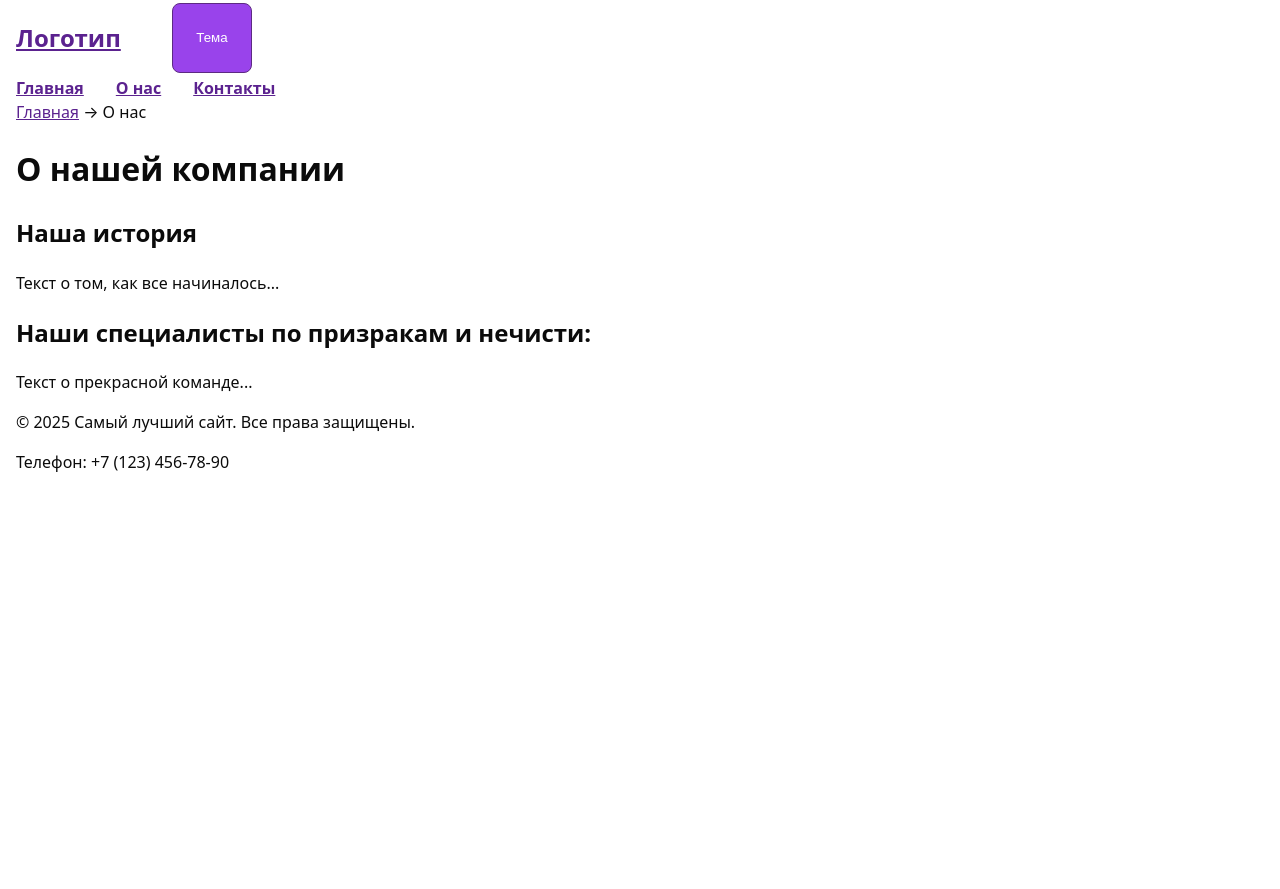
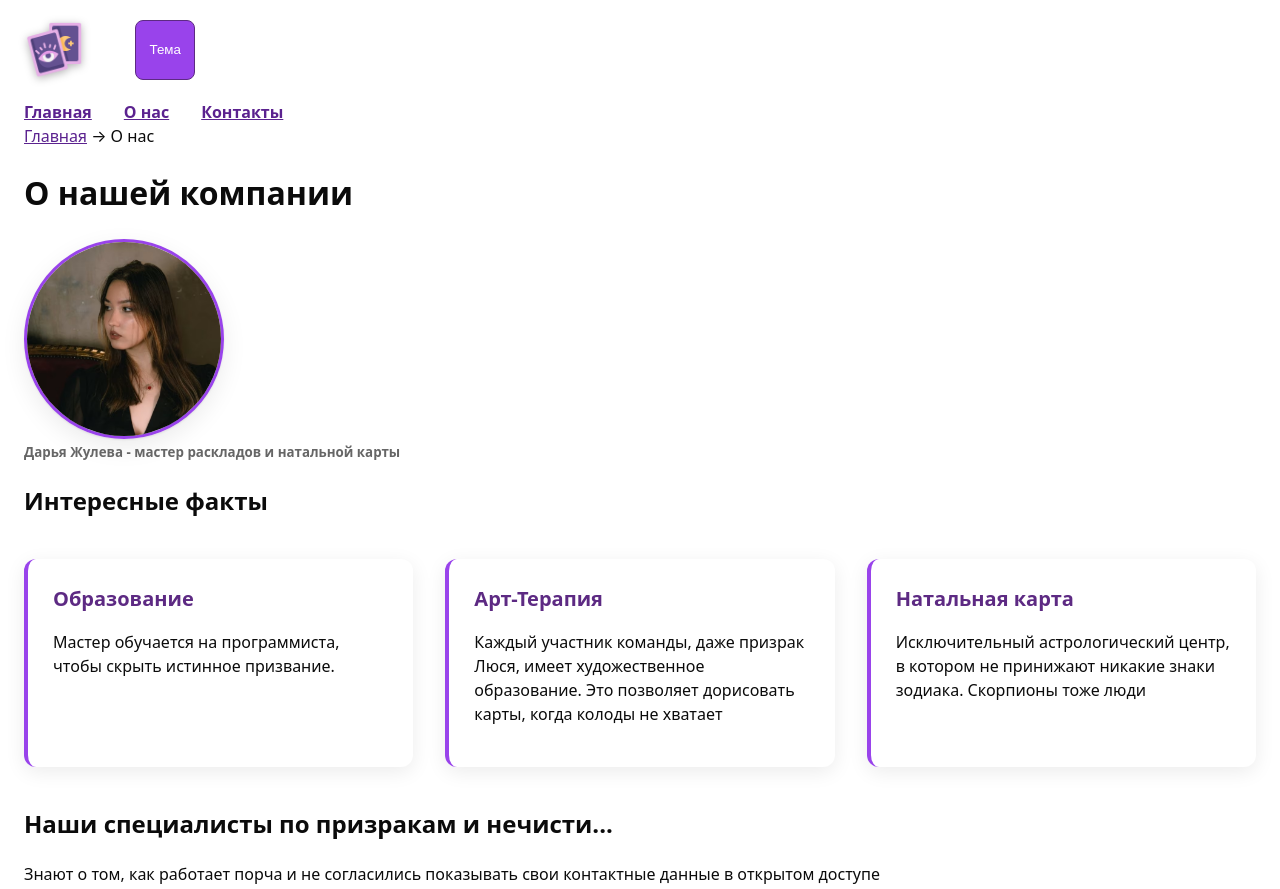
Before and after one commit to Rin-RGB/My-amazing-project, a plain HTML site: page about.html in a window 1280 px wide. Shown: the top 889 px of the page. Before the commit the page ends 800 px from the top, so only its background shows below. Drawn offline with Linux system fonts and the light colour scheme.

Commit message:
feat: big update

```diff
--- a/about.html
+++ b/about.html
@@ -11,7 +11,9 @@
 <body>
     <header class="site-header">
         <div class="top-bar">
-            <h2><a class="site-header_logo" href="index.html">Логотип</a></h2>
+            <h2><a class="site-header_logo" href="index.html">
+                <img src="assets/logo.png" alt="Логотип">
+            </a></h2>
             <button class="theme-toggle" type="button" aria-pressed="false">Тема</button>
             <script defer>
                 const KEY='theme', btn=document.querySelector('.theme-toggle');
@@ -44,13 +46,38 @@
             <span>О нас</span>
         </nav>
         <h1>О нашей компании</h1>
-        <section>
-            <h2>Наша история</h2>
-            <p>Текст о том, как все начиналось...</p>
+            <div class="our-master">
+                <picture class="our-master_portrait">
+                    <source type="image/avif" srcset="img/self_portrait.avif">
+                    <source type="image/webp" srcset="img/self_portrait.webp">
+                    <img src="img/self_portrait.jpg" alt="Портрет нашего мастера">
+                </picture>
+                <small class="small-text">Дарья Жулева - мастер раскладов и натальной карты</small>
+            </div>
+
+        <section class="funfacts">
+            <h2 class="section-title">Интересные факты</h2>
+            <ul class="funfacts_list">
+                <li class="funfact-card">
+                    <h3 class="funfact-title">Образование</h3>
+                    <p class="funfact-desc">Мастер обучается на программиста, чтобы скрыть
+                        истинное призвание.</p>
+                    </li>
+                <li class="funfact-card">
+                    <h3 class="funfact-title">Арт-Терапия</h3>
+                    <p class="funfact-desc">Каждый участник команды, даже призрак Люся, имеет художественное
+                        образование. Это позволяет дорисовать карты, когда колоды не хватает</p>
+                    </li>
+                <li class="funfact-card">
+                    <h3 class="funfact-title">Натальная карта</h3>
+                    <p class="funfact-desc">Исключительный астрологический центр, в котором не принижают
+                        никакие знаки зодиака. Скорпионы тоже люди</p>
+                    </li>
+            </ul>
         </section>
         <section>
-            <h2>Наши специалисты по призракам и нечисти: </h2>
-            <p>Текст о прекрасной команде...</p>
+            <h2>Наши специалисты по призракам и нечисти... </h2>
+            <p>Знают о том, как работает порча и не согласились показывать свои контактные данные в открытом доступе</p>
         </section>
     </main>
     <footer>
--- a/styles.css
+++ b/styles.css
@@ -2,7 +2,7 @@
     /* Палитра */
     --color-bg:#fff; --color-fg:#0b0b0b; --color-muted:#666;
     --color-primary:#9943eb; --color-danger:#bb003b; --color-border:#5d2a83;
-    --color-link: #5b228f;
+    --color-link: #5b228f; --color-item: #fff;
     /* Типографика и размеры */
     --font-body:system-ui,-apple-system,"Segoe UI",Roboto,Arial,sans-serif;
     --space-1:4px; --space-2:8px; --space-3:16px; --space-4:24px; --space5:40px;
@@ -14,19 +14,12 @@
 /* Тёмная тема: переопределяем только значения токенов */
 body.theme-dark{
     --color-bg:#2c2c2c; --color-fg:#f5f5f5; --color-muted:#aaa;
-    --color-primary:#8c41c5; --color-link: #8c41c5;
+    --color-primary:#8c41c5; --color-link: #8c41c5; --color-item: #3c3c3c;
+    --color-border: #ac61e5;
 }
 
-.hero{
-    background:
-    linear-gradient(to top, rgba(0,0,0,.55), rgba(0,0,0,.15)),
-    url("img/hero-1920.jpg") center/cover no-repeat;
-    padding: clamp(2rem, 6vw, 6rem) 1rem;
-    border-radius:var(--radius);
-}
-.media{
-    width: 1200px;
-}
+
+
 
 * { box-sizing: border-box; }
 html, body {margin: 0; padding: 0; }
@@ -34,7 +27,7 @@ body { font-family: var(--font-body);
     background: var(--color-bg);
     color:var(--color-fg);
     line-height: 1.5;
-    padding-inline: var(--space-3);
+    padding-inline: var(--space-4);
 }
 
 html{ scroll-behavior:smooth; } /* Плавная прокрутка к #якорю */
@@ -85,15 +78,75 @@ button:hover { filter: brightness(0.95); }
 }
 [aria-invalid="true"] { border-color: var(--color-danger); }
 
+.hero{
+    background:
+    linear-gradient(to top, rgba(0,0,0,.55), rgba(0,0,0,.15)),
+    url("img/hero-1920.jpg") center/cover no-repeat;
+    padding: clamp(2rem, 6vw, 6rem) 1rem;
+    border-radius:var(--radius);
+}
 .top-bar{
     display: flex;
+    align-items: center;
     gap: 3rem;
     padding: 0;
     margin: 0;
 }
+.site-header_logo img{
+    filter: drop-shadow(0 2px 4px rgba(0,0,0,0.3));
+    width: min(60px, 7vw);
+    height: min(60px, 7vw);
+    object-fit: contain;
+}
 .theme-toggle{
-    width: 5rem;
+    width: min(60px, 7vw);
+    height: min(60px, 7vw);
 }
+.small-text{
+    color:var(--color-muted);
+    font-weight: bold;
+}
+.our-master_portrait img{
+    border-radius: 50%;
+    object-fit: cover;
+    border: 3px solid var(--color-primary);
+    box-shadow: var(--shadow);
+    width: min(200px, 30vw);
+    height: min(200px, 30vw);
+}
+.funfact-card {
+    flex: 1;
+    background: var(--color-item); /* Белый фон карточки */
+    padding: 25px; /* Внутренние отступы */
+    margin: 20px 0; /* Вертикальные отступы */
+    border-radius: var(--radius); /* Скругленные углы */
+    box-shadow: 0 5px 20px rgba(0,0,0,0.08); /* Легкая тень */
+    border-left: 4px solid var(--color-primary); /* Синяя полоса слева */
+    transition: transform 0.3s ease; /* Плавная анимация трансформации */
+}
+.funfact-card:hover {
+    transform: translateY(-5px); /* Сдвиг вправо при наведении */
+}
+.funfact-title {
+    font-size: 20px; /* Размер шрифта заголовка опыта */
+    color: var(--color-border);
+    margin: 0 0 10px 0; /* Отступ снизу */
+    font-weight: 600; /* Жирный шрифт */
+}
+.experience-desc {
+    color: var(--color-muted); /* Серый цвет текста */
+    line-height: 1.6; /* Межстрочный интервал */
+    margin: 0; /* Убираем отступы */
+}
+.funfacts_list{
+    display: flex;
+    gap: 2rem;
+    list-style: none;
+    padding: 0;
+    margin: 0;
+    flex-wrap: wrap;
+}
+
 nav ul {
     display: flex;
     gap: 2rem;
```
Also changed, not shown: contacts.html (+4 -2 lines), index.html (+3 -1 lines), assets/logo.png (added), img/self_portrait.avif (added), img/self_portrait.jpg (added), img/self_portrait.webp (added).
